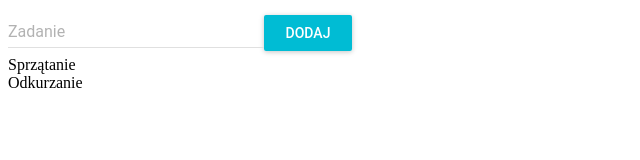
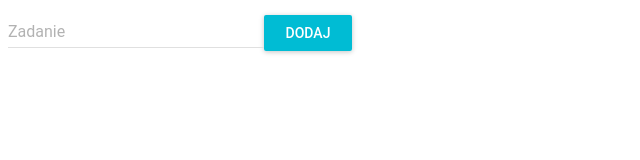
Before and after one commit to Jarpen94/ToDo-app, a React (Create React App) app: page / in a window 1280 px wide. Shown: the top 160 px of the page, without its empty margins (0-640 px from the left). Built offline with nearby package versions, Linux system fonts and the light colour scheme.

Commit message:
clearing state array

```diff
--- a/src/App.js
+++ b/src/App.js
@@ -6,10 +6,7 @@ import TextField from 'material-ui/TextField';
 class App extends Component {
 
   state = {
-    tasks: [
-      { taskName: 'Sprzątanie', completed: false },
-      { taskName: 'Odkurzanie', completed: false }
-    ],
+    tasks: [],
     taskName: ''
   }
 
```
